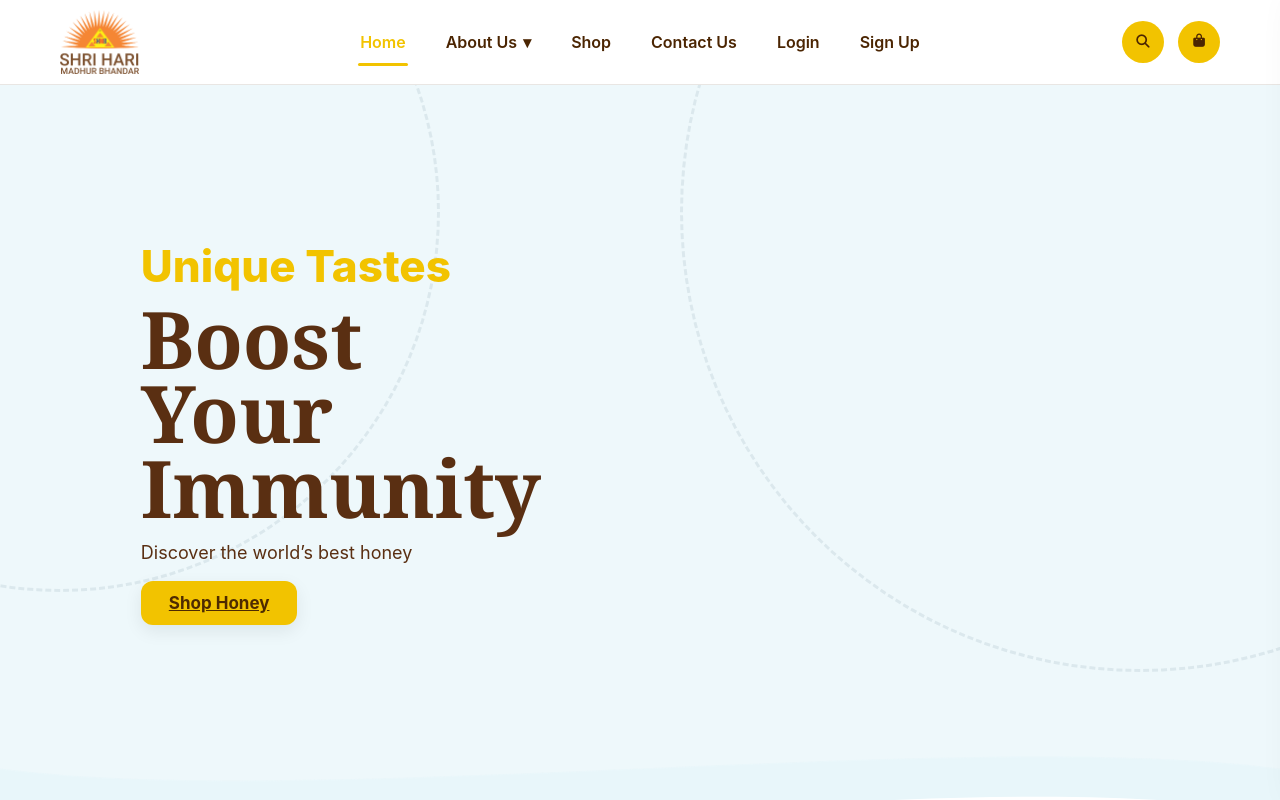
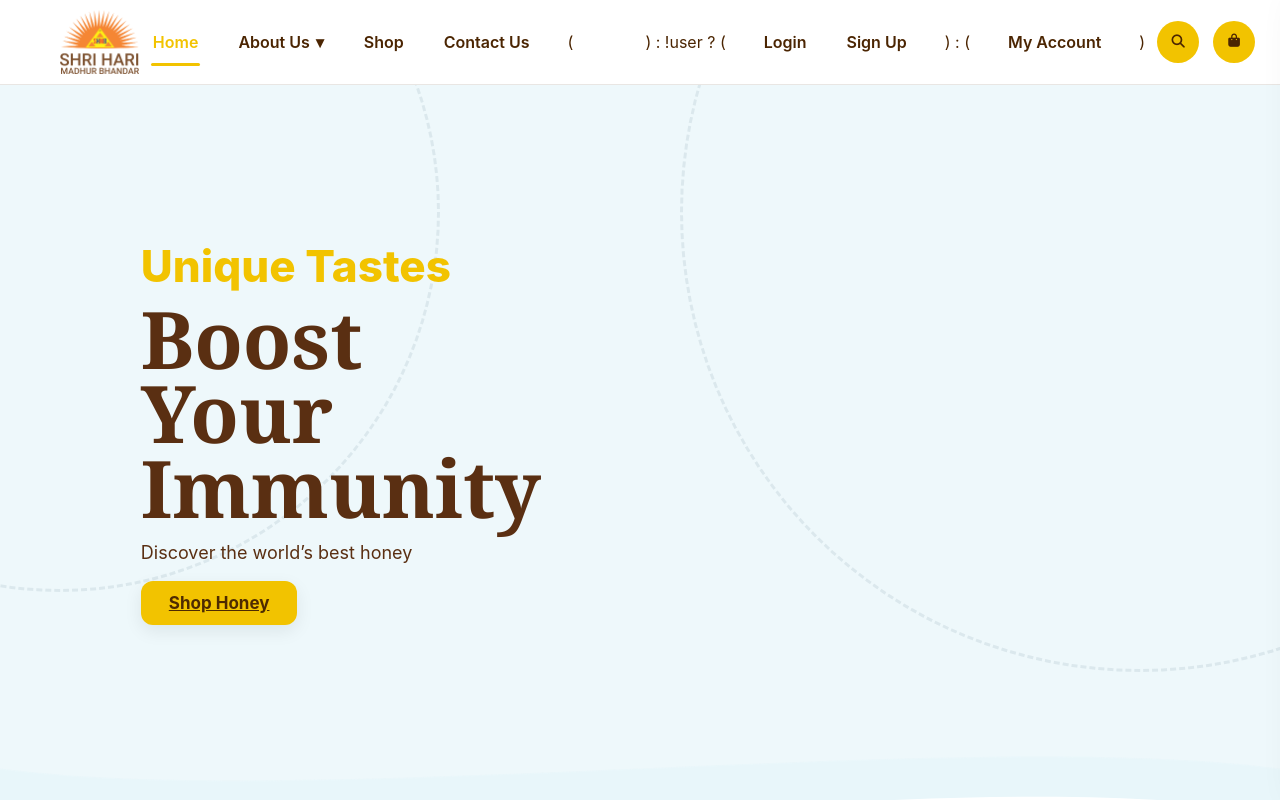
Before and after one commit to Mihir0407/Shmb-honey-frontend, a React (Create React App) app: page / in a window 1280 px wide. Shown: the top 800 px of the page. Built offline with nearby package versions, Linux system fonts and the light colour scheme.

Commit message:
updated the navbar

```diff
--- a/src/components/Navbar/Navbar.jsx
+++ b/src/components/Navbar/Navbar.jsx
@@ -35,7 +35,7 @@ export default function Navbar() {
 
   const active = (path) => (location.pathname === path ? "active" : "");
 
-  // if (loading) return null; // ✅ avoid flicker
+  if (loading) return null; // ✅ avoid flicker
 
   return (
     <>
@@ -96,7 +96,7 @@ export default function Navbar() {
             </Link>
 
             {/* AUTH LINKS */}
-{loading ? (
+ (
   <div className="auth-placeholder"></div>
 ) : !user ? (
   <>
@@ -126,7 +126,7 @@ export default function Navbar() {
       My Account
     </Link>
   </>
-)}
+)
           </nav>
 
           {/* RIGHT ICONS */}
```
